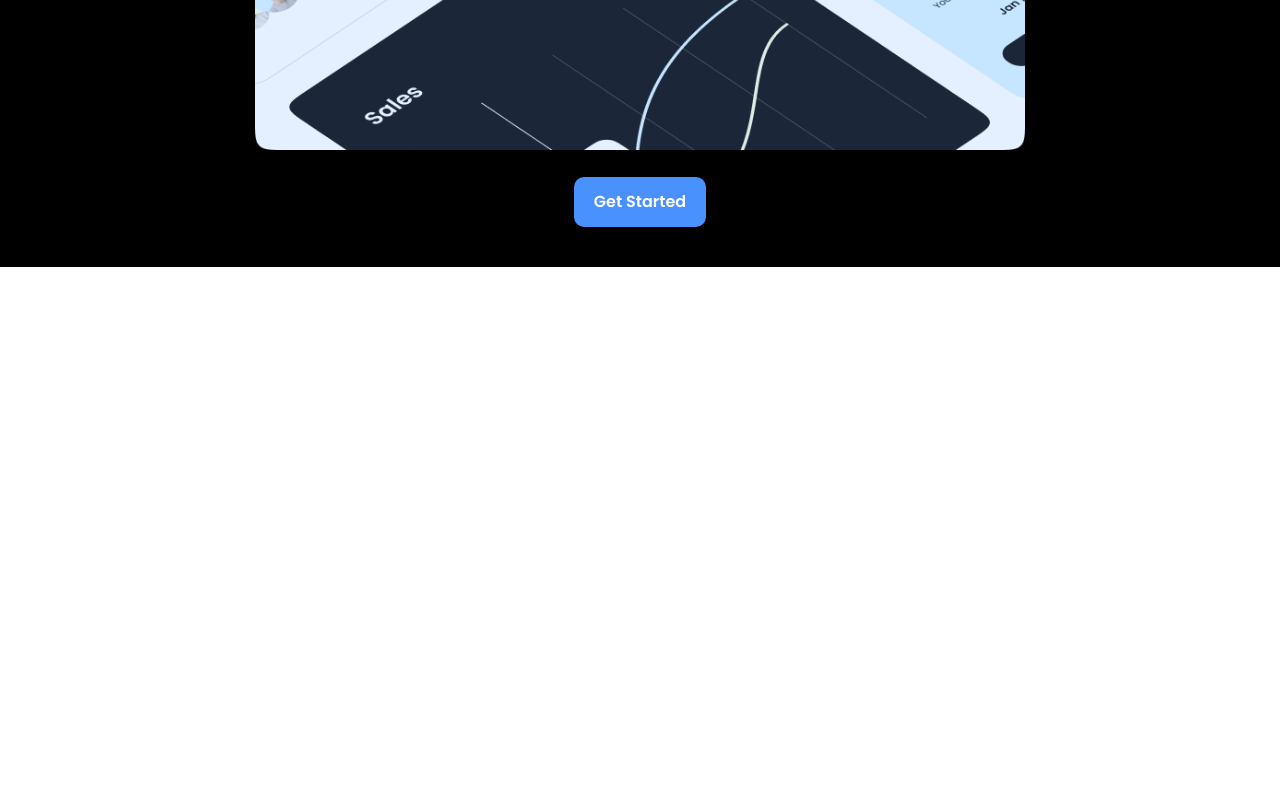
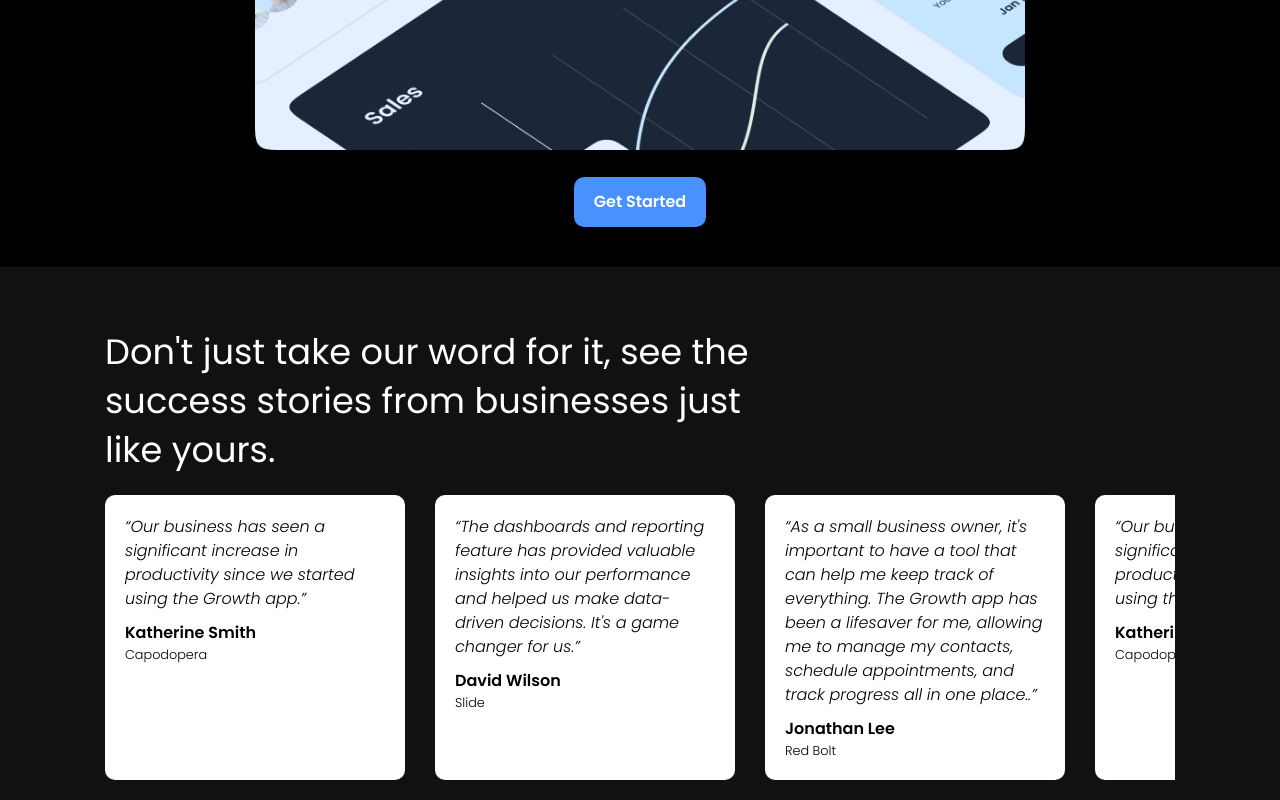
Before and after one commit to jinyongnan810/web-practice, a plain HTML site: page growth/index.html in a window 1280 px wide. Shown: the part 1191-1991 px from the top of the page. Before the commit the page ends 1458 px from the top, so only its background shows below. Drawn offline with Linux system fonts and the light colour scheme.

Commit message:
testimonials

```diff
--- a/growth/css/style.css
+++ b/growth/css/style.css
@@ -90,6 +90,39 @@ img {
   display: flex;
   flex-direction: column;
   align-items: center;
+}
+
+/* Testimonials */
+.testimonials {
+  padding: 20px 0;
+}
+.testimonials-heading {
+  width: 700px;
+  margin-bottom: 40px;
+}
+.testimonials-content {
+  overflow-x: scroll;
+}
+.testimonials-grid {
+  display: grid;
+  grid-template-columns: repeat(6, 1fr);
+  gap: 30px;
+  overflow-x: scroll;
+}
+.testimonials-grid .card {
+  width: 300px;
+}
+.testimonials-text {
+  font-style: italic;
+  font-weight: 300;
+}
+.testimonials-name {
+  font-weight: 700;
+  margin-top: 10px;
+}
+.testimonials-from {
+  font-weight: 300;
+  font-size: 0.8rem;
 }
 
 /* Utility Classes */
@@ -189,3 +222,10 @@ img {
 .text-center {
   text-align: center;
 }
+/* Cards */
+.card {
+  background-color: #fff;
+  color: #000;
+  border-radius: 10px;
+  padding: 20px;
+}
--- a/growth/index.html
+++ b/growth/index.html
@@ -8,7 +8,7 @@
     <link rel="preconnect" href="https://fonts.googleapis.com" />
     <link rel="preconnect" href="https://fonts.gstatic.com" crossorigin />
     <link
-      href="https://fonts.googleapis.com/css2?family=Poppins:ital,wght@0,300;0,400;0,600;1,600&family=Roboto:wght@400;700&display=swap"
+      href="https://fonts.googleapis.com/css2?family=Poppins:ital,wght@0,300;0,400;0,600;1,300;1,600&family=Roboto:wght@400;700&display=swap"
       rel="stylesheet"
     />
     <!-- icons -->
@@ -87,6 +87,72 @@
         </div>
       </div>
     </section>
+    <!-- Testimonials -->
+    <section class="testimonials bg-dark">
+      <div class="container">
+        <h3 class="testimonials-heading text-xl">
+          Don't just take our word for it, see the success stories from
+          businesses just like yours.
+        </h3>
+        <div class="testimonials-grid">
+          <div class="card">
+            <p class="testimonials-text">
+              “Our business has seen a significant increase in productivity
+              since we started using the Growth app.”
+            </p>
+            <p class="testimonials-name">Katherine Smith</p>
+            <p class="testimonials-from">Capodopera</p>
+          </div>
+          <div class="card">
+            <p class="testimonials-text">
+              “The dashboards and reporting feature has provided valuable
+              insights into our performance and helped us make data-driven
+              decisions. It's a game changer for us.”
+            </p>
+            <p class="testimonials-name">David Wilson</p>
+            <p class="testimonials-from">Slide</p>
+          </div>
+          <!-- TODO: make testimonial card height auto -->
+          <div class="card">
+            <p class="testimonials-text">
+              “As a small business owner, it's important to have a tool that can
+              help me keep track of everything. The Growth app has been a
+              lifesaver for me, allowing me to manage my contacts, schedule
+              appointments, and track progress all in one place..”
+            </p>
+            <p class="testimonials-name">Jonathan Lee</p>
+            <p class="testimonials-from">Red Bolt</p>
+          </div>
+          <div class="card">
+            <p class="testimonials-text">
+              “Our business has seen a significant increase in productivity
+              since we started using the Growth app.”
+            </p>
+            <p class="testimonials-name">Katherine Smith</p>
+            <p class="testimonials-from">Capodopera</p>
+          </div>
+          <div class="card">
+            <p class="testimonials-text">
+              “The dashboards and reporting feature has provided valuable
+              insights into our performance and helped us make data-driven
+              decisions. It's a game changer for us.”
+            </p>
+            <p class="testimonials-name">David Wilson</p>
+            <p class="testimonials-from">Slide</p>
+          </div>
+          <div class="card">
+            <p class="testimonials-text">
+              “As a small business owner, it's important to have a tool that can
+              help me keep track of everything. The Growth app has been a
+              lifesaver for me, allowing me to manage my contacts, schedule
+              appointments, and track progress all in one place..”
+            </p>
+            <p class="testimonials-name">Jonathan Lee</p>
+            <p class="testimonials-from">Red Bolt</p>
+          </div>
+        </div>
+      </div>
+    </section>
     <script src="./js/main.js"></script>
   </body>
 </html>
```
Also changed, not shown: 1 other file.
